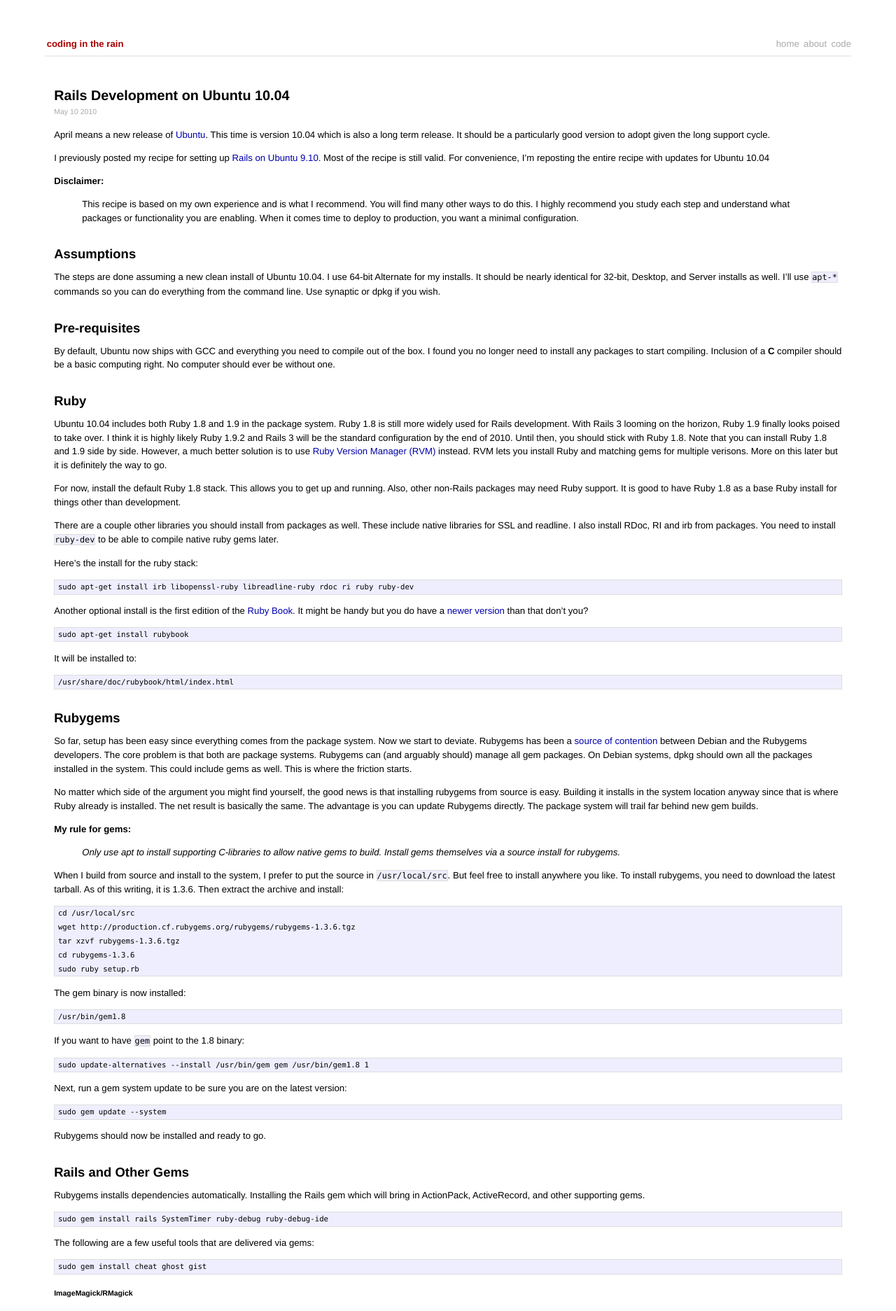
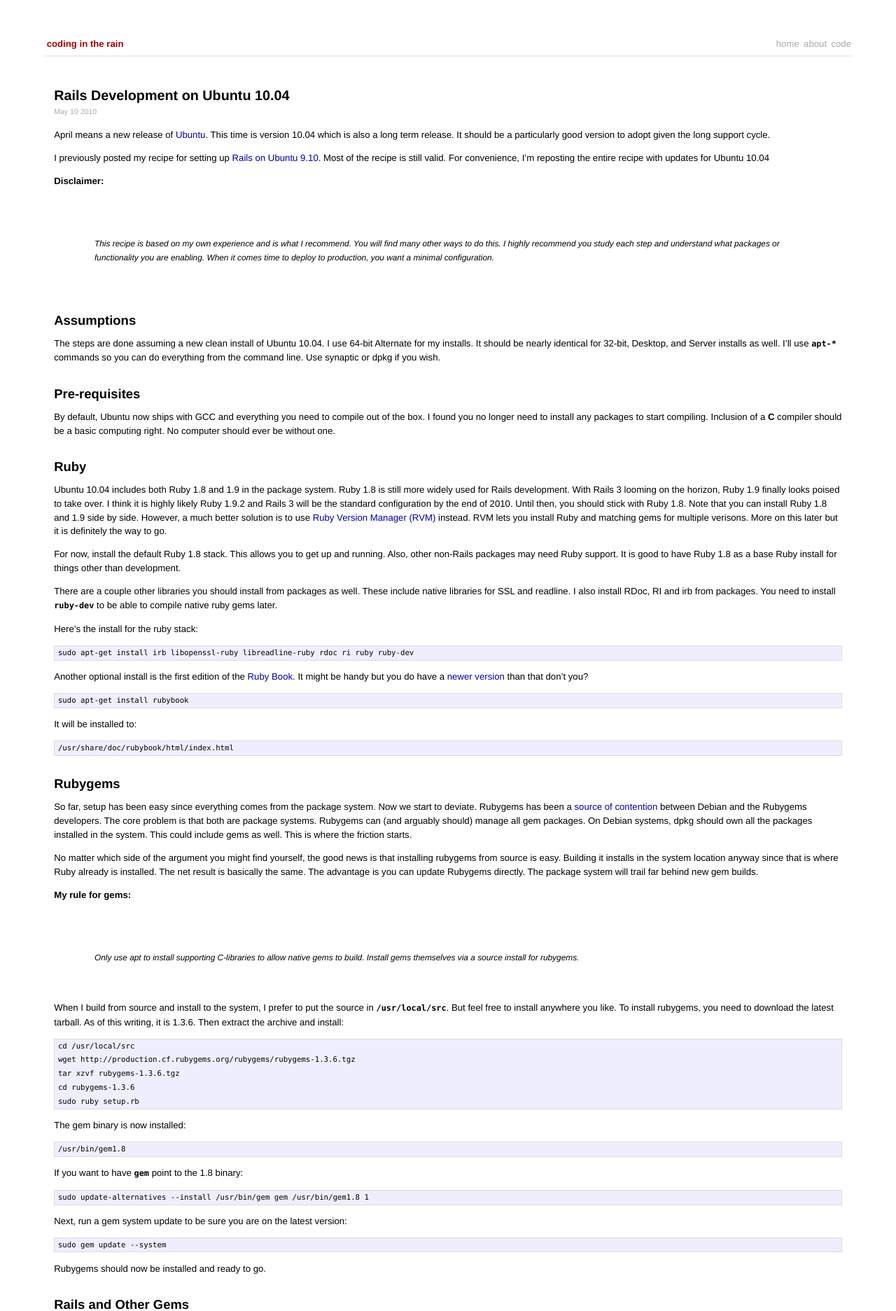
Before and after one commit to ascarter/ascarter.github.io, a Jekyll site: the page built from _posts/2010-05-10-rails-development-on-ubuntu-10.04.markdown, in a window 1280 px wide. Shown: the top 1873 px of the page at 70% size. Built offline with Jekyll 4.4.1, drawn with Linux system fonts in a browser that asks for light colours; Markdown is read by kramdown in place of the engine named in the settings.

Commit message:
Style changes
* Support for blockquote
* Separate handling of code inline and code in a
  block
* Added disc list style for list elements

```diff
--- a/css/site.css
+++ b/css/site.css
@@ -61,8 +61,9 @@
 }
 
 ul {
-	list-style-type: none;
+	list-style-type: disc;
 	margin-bottom: 2em;
+	list-style-position: outside;
 }
 
 ul li {
@@ -243,18 +244,32 @@
 	margin-left: 1.0em;
 }
 
+.post blockquote {
+	font-size: 0.9em;
+    font-style: italic;
+	padding: 0.5em 1.5em;
+	white-space: pre-wrap;
+	word-wrap: break-word;
+}
+
+
 .post code {
-	border: 1px solid #ddd;
-	background-color: #eef;
 	font-size: 0.9em;
 	font-family: Menlo, Monaco, Consolas, monospace;
+	font-weight: bold;
 	padding: 0 0;
 	white-space: pre-wrap;
 	word-wrap: break-word;
 }
 
+.post pre.code {
+	border: 1px solid #ddd;
+	background-color: #eef;
+}
+
 .post pre code {
 	border: none;
+	font-weight: normal;
 }
 
 .post pre.terminal {
```
